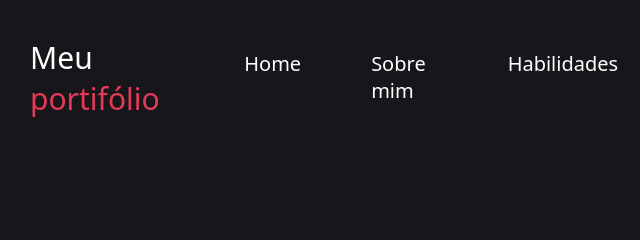
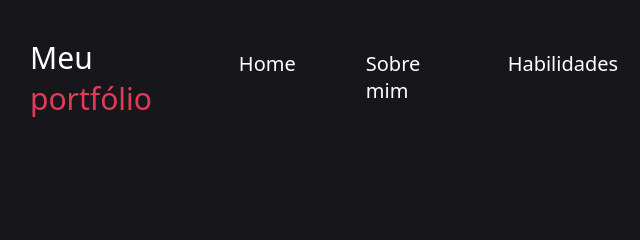
Before and after one commit to EliasafeCode/Eliasafe-portfolio, a plain HTML site: page index.html in a window 1280 px wide. Shown: the top 240 px of the page, 237-877 px from the left. Drawn offline with nearby package versions, Linux system fonts and the light colour scheme.

Commit message:
correção de palavra!

```diff
--- a/index.html
+++ b/index.html
@@ -15,7 +15,7 @@
 </head>
 <body>
     <header>
-        <h1>Meu <span id="span-portifolio">portifólio</span></h1>
+        <h1>Meu <span id="span-portifolio">portfólio</span></h1>
         <nav>
             <ul>
                 <li><a href="#link-home">Home</a></li>
```
